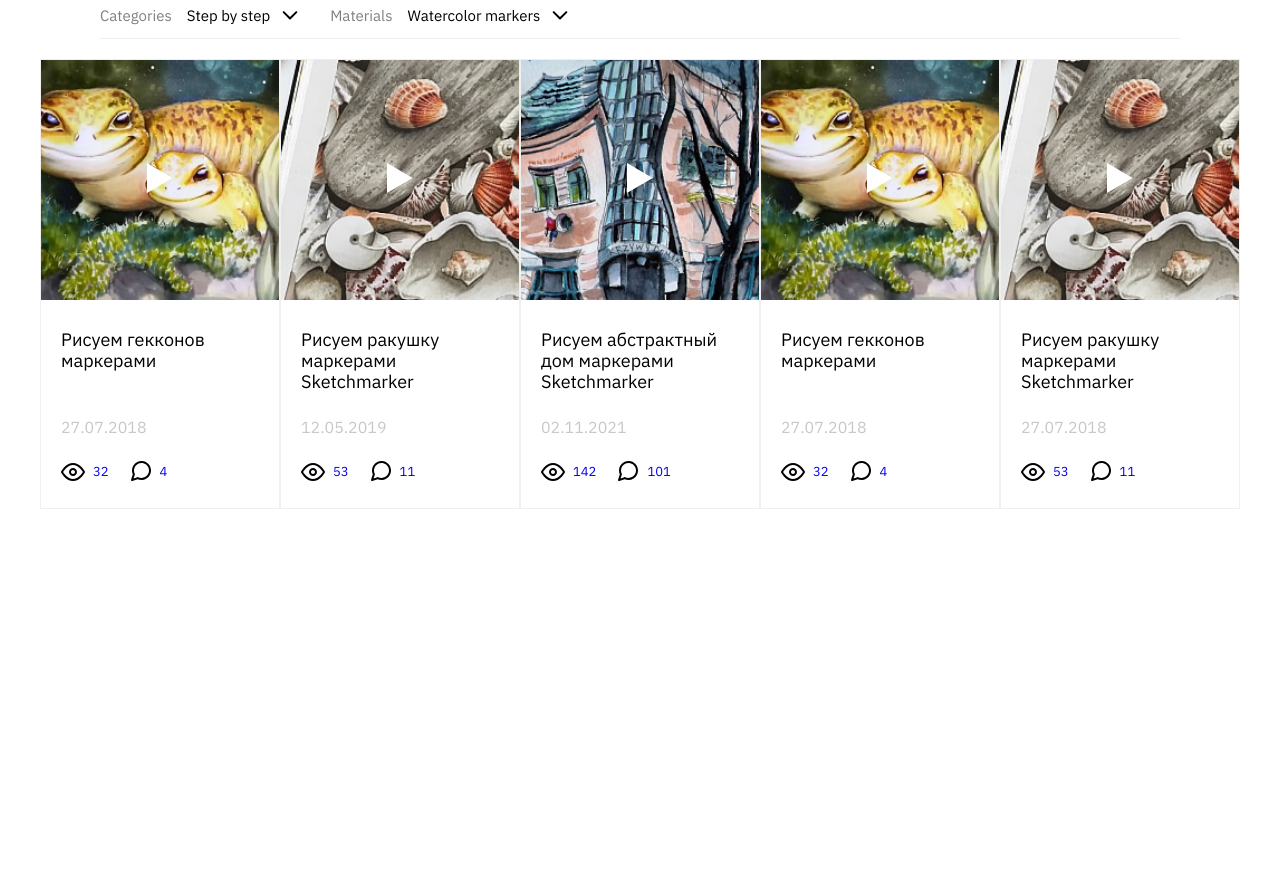
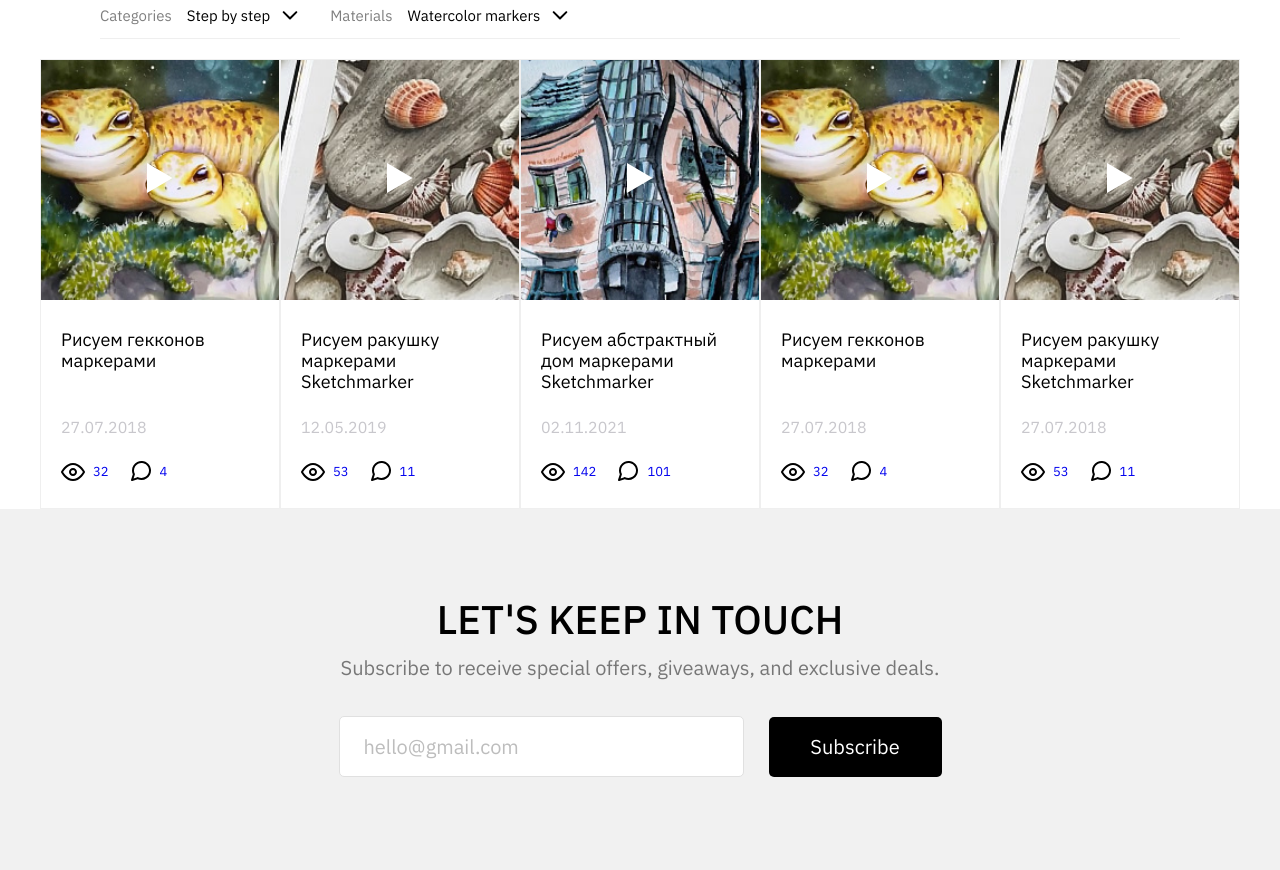
Before and after one commit to AdrianRazor/Sketchmarker, a website: page public/index.html in a window 1280 px wide. Shown: the part 1962-2832 px from the top of the page. Before the commit the page ends 2471 px from the top, so only its background shows below. Drawn offline with Linux system fonts and the light colour scheme.

Commit message:
created subscribe section

```diff
--- a/public/index.html
+++ b/public/index.html
@@ -462,6 +462,25 @@
           </div>
         </div>
       </section>
+
+      <section class="subscribe">
+        <div class="container subscribe__container">
+          <h2 class="title subscribe__title">Let's Keep In Touch</h2>
+          <p class="text subscribe__text">
+            Subscribe to receive special offers, giveaways, and exclusive deals.
+          </p>
+          <form class="subscribe__form" action="#" method="post">
+            <input
+              class="subscribe__input"
+              type="email"
+              name="email"
+              id="email"
+              placeholder="hello@gmail.com"
+            />
+            <button class="btn btn--h60 subscribe__btn">Subscribe</button>
+          </form>
+        </div>
+      </section>
     </main>
 
     <footer class="footer">
--- a/src/scss/block/btn.scss
+++ b/src/scss/block/btn.scss
@@ -13,6 +13,15 @@
   display: flex;
   align-items: center;
   justify-content: center;
+
+  &--outline {
+    color: var(--white);
+    border: 1px solid var(--black);
+  }
+
+  &--h60 {
+    height: 60px;
+  }
 }
 
 @media (max-width: 767px) {
--- /dev/null
+++ b/src/scss/block/subscribe.scss
@@ -0,0 +1,44 @@
+.subscribe {
+  padding-top: 84px;
+  padding-bottom: 93px;
+  background-color: #f1f1f1;
+
+  &__container {
+    display: flex;
+    flex-direction: column;
+    align-items: center;
+  }
+
+  &__title {
+    margin-bottom: 10px;
+  }
+
+  &__text {
+    font-size: 20px;
+    opacity: 0.5;
+    margin-bottom: 36px;
+  }
+
+  &__form {
+    display: flex;
+    align-items: center;
+    gap: 0 25px;
+  }
+
+  &__input {
+    width: 405px;
+    padding: 16px 24px;
+    border-radius: 5px;
+    border: 1px solid #e0e0e0;
+    font-size: 20px;
+
+    &::placeholder {
+      color: #bdbdbd;
+    }
+  }
+
+  &__btn {
+    width: 173px;
+    font-size: 20px;
+  }
+}
--- a/src/scss/main.scss
+++ b/src/scss/main.scss
@@ -19,5 +19,6 @@
 @import "block/card.scss";
 @import "block/study.scss";
 @import "block/lesson.scss";
+@import "block/subscribe.scss";
 
 @import "block/footer.scss";
```
Also changed, not shown: src/html/index.html (+19 -0 lines), public/css/main.css, public/css/main.min.css.
